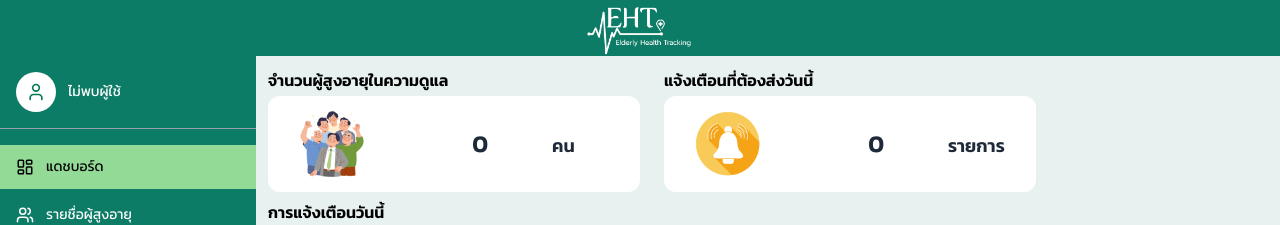
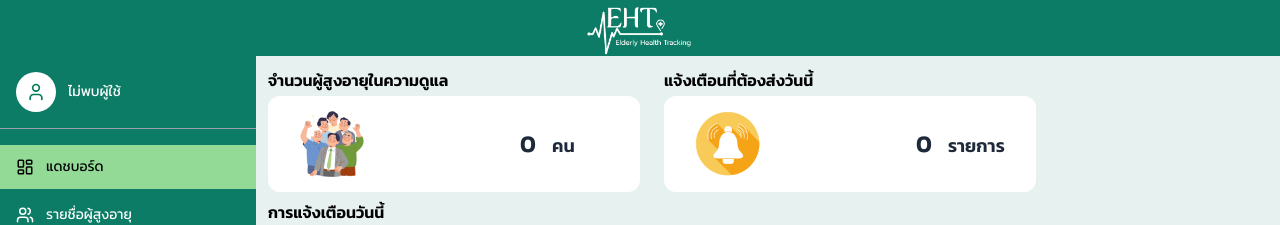
Before and after one commit to JoJoe2004/elderly-health-tracking-frontend, a Next.js app: page /dashboard in a window 1280 px wide. Shown: the top 225 px of the page. Built offline with nearby package versions, Linux system fonts and the light colour scheme; no server answers; sample sign-in values are in the browser's storage.

Commit message:
dashboard layout

```diff
--- a/components/dashboard/StatCard.tsx
+++ b/components/dashboard/StatCard.tsx
@@ -23,8 +23,8 @@ export default function StatCard({ value, unit, iconSrc }: StatCardProps) {
       </div>
 
       {/* Value + Unit */}
-      <div className="flex items-baseline gap-16">
-        <span className="text-2xl font-semibold text-gray-800">
+      <div className="flex items-baseline gap-2">
+        <span className="text-2xl font-semibold text-gray-800 text-center min-w-8">
           {value}
         </span>
         <span className="text-lg font-semibold text-gray-800 w-16 ">
```
